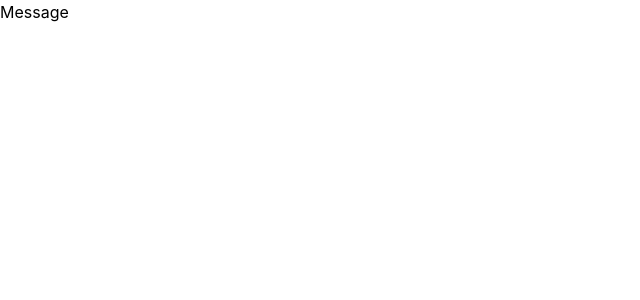
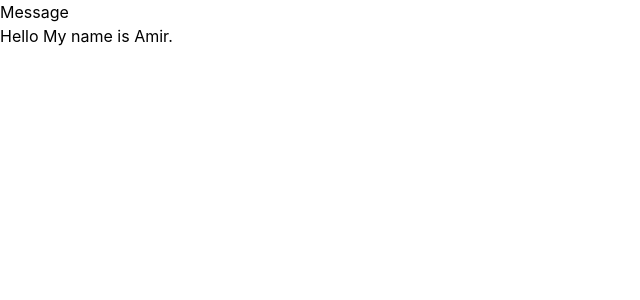
Before and after one commit to mauty/helpnetwork, a Next.js app in the folder client/: page /messages/1 in a window 1280 px wide. Shown: the top 300 px of the page, without its empty margins (0-640 px from the left). Built offline with nearby package versions, Linux system fonts and the light colour scheme.

Commit message:
Add more messaging logic

```diff
--- /dev/null
+++ b/client/components/Messaging/Messages/Compose.jsx
@@ -0,0 +1,2 @@
+//text box div
+//send button
--- a/client/components/Messaging/Messages/MessageListItem.jsx
+++ b/client/components/Messaging/Messages/MessageListItem.jsx
@@ -2,7 +2,7 @@ const MessageListItem = (props) => {
   const { } = props;
 
   return (
-    <div></div>
+    <div><p>Hello My name is Amir.</p></div>
   );
 }
 
--- a/client/components/Messaging/Messages/index.jsx
+++ b/client/components/Messaging/Messages/index.jsx
@@ -5,6 +5,7 @@ const Messages = (props) => {
 
   return (
     <MessageList></MessageList>
+
   );
 }
 
--- a/client/pages/messages/index.js
+++ b/client/pages/messages/index.js
@@ -1,8 +1,6 @@
 import NavBar from '../../components/NavBar';
 import Container from '../../components/ui/Container';
-import Conversations from '../../components/Messaging/Conversation';
-
-import
+import Conversations from '../../components/Messaging/Conversation/';
 function Messages() {
 	return (
 		<>
```
Also changed, not shown: client/components/Messaging/Conversation/ConversationListItem.jsx (+9 -0 lines).
